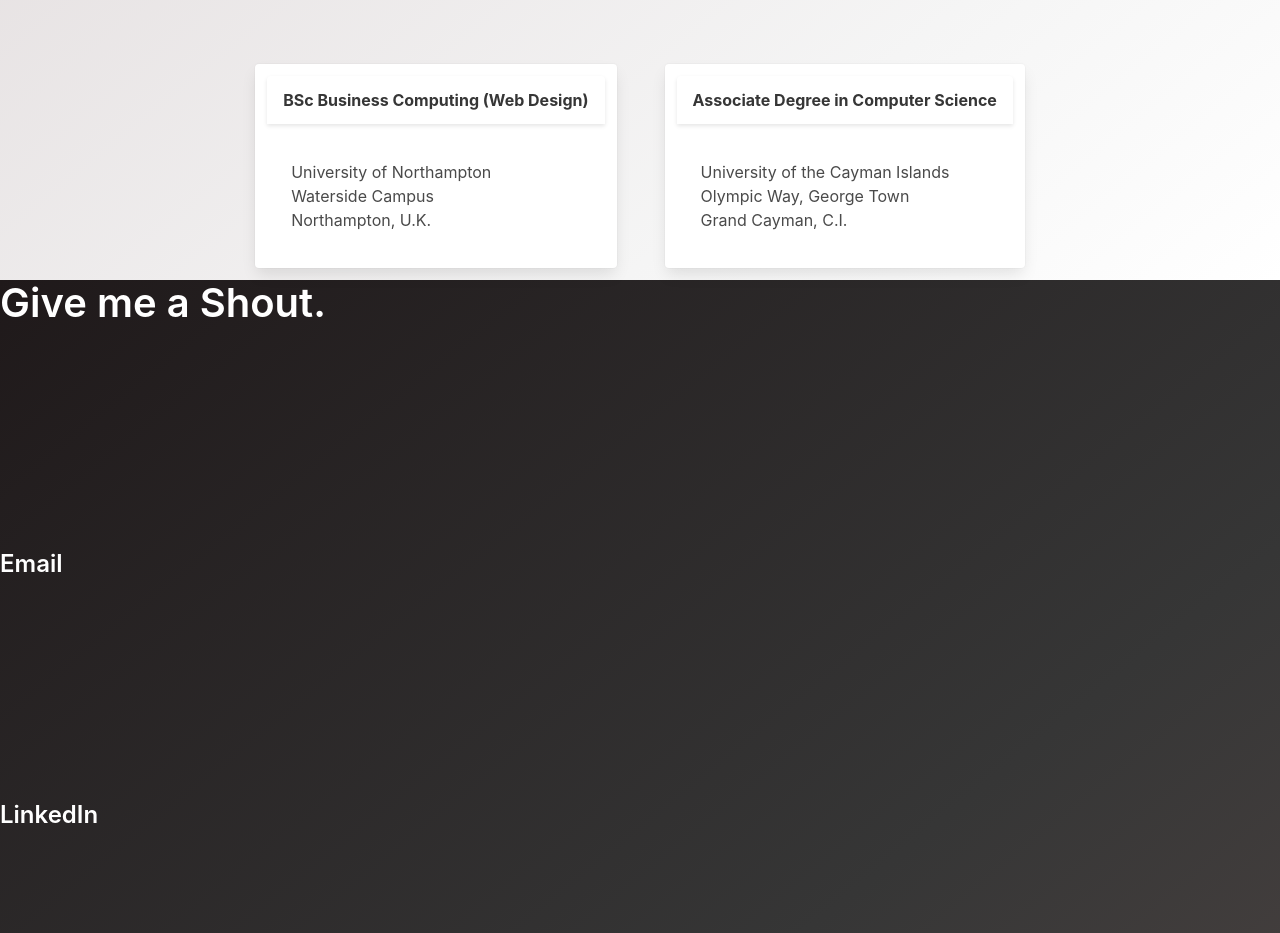
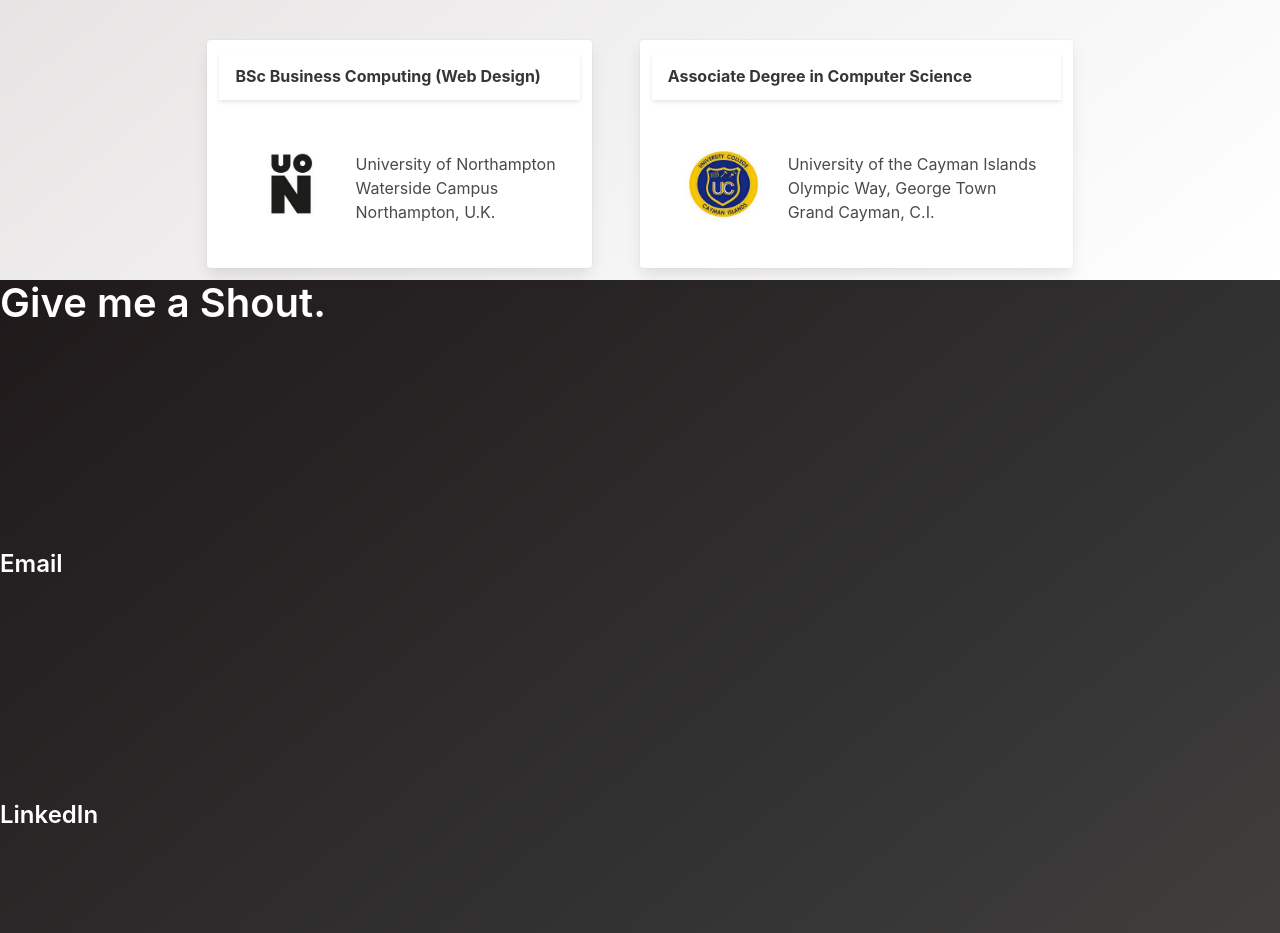
Before and after one commit to tyebanks/react-portfolio, a React (Create React App) app: page / in a window 1280 px wide. Shown: the part 3000-3933 px from the top of the page. Built offline with nearby package versions, Linux system fonts and the light colour scheme.

Commit message:
education section fixed

```diff
--- a/src/components/List.js
+++ b/src/components/List.js
@@ -7,12 +7,19 @@
                  <header className="card-header mb-3">
                        <h2 className="card-header-title">{props.title}</h2>
                  </header>
-                 <div className={props.classes}></div>
+                 {/* <div className={props.classes}></div>                    */}
                  <div className="card-content">
-                      <p className="">{props.text1}</p>
-                      <p className="">{props.text2}</p>
-                      <p className="">{props.text3}</p>
-                </div>
+                    <div className="media">
+                        <div className="media-left">
+                            <figure className="image is-96x96"><img src={props.img} alt={props.alt}/></figure>
+                        </div>
+                        <div className="media-content pt-4">
+                            <p className="">{props.text1}</p>
+                            <p className="">{props.text2}</p>
+                            <p className="">{props.text3}</p>
+                        </div>
+                    </div>
+                 </div>
             </div>
         </div>
     )
--- a/src/sections/Education.js
+++ b/src/sections/Education.js
@@ -12,8 +12,8 @@
                <div className="columns is-centered mt-6 py-5">
                <h1 className="has-text-centered title is-1">{heading}</h1></div>
               <div className="columns is-centered">
-                <List classes="edu-bg1" title="BSc Business Computing (Web Design)" image={<img src={Uon} alt="uon logo"/>} text1="University of Northampton" text2="Waterside Campus" text3="Northampton, U.K."/>
-                <List classes="edu-bg2" title="Associate Degree in Computer Science" image={<img src={Ucci} alt="ucci logo"/>}text1="University of the Cayman Islands" text2="Olympic Way, George Town" text3="Grand Cayman, C.I."/>
+                <List img={Uon} alt="uon logo" title="BSc Business Computing (Web Design)" text1="University of Northampton" text2="Waterside Campus" text3="Northampton, U.K."/>
+                <List img={Ucci} alt="ucci logo" title="Associate Degree in Computer Science" text1="University of the Cayman Islands" text2="Olympic Way, George Town" text3="Grand Cayman, C.I."/>
               </div>
             </div>
         )
```
